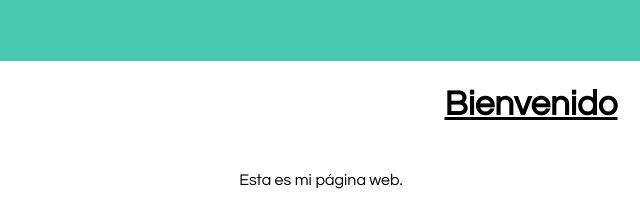
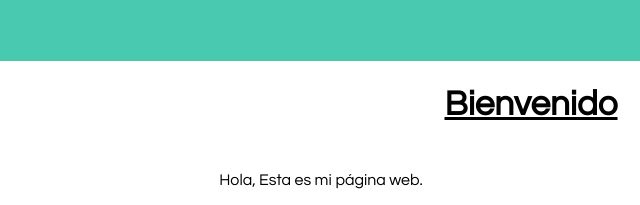
Before and after one commit to gperez2018345/in5bm_sitioweb_kinal, a plain HTML site: page index.html in a window 1280 px wide. Shown: the top 205 px of the page, 109-749 px from the left. Drawn offline with Linux system fonts and the light colour scheme.

Commit message:
Actualizando section

```diff
--- a/index.html
+++ b/index.html
@@ -19,7 +19,7 @@
         <p> </p>
         <p> </p>
         <p> </p>
-        <p> Esta es mi página web. </p>
+        <p>Hola, Esta es mi página web. </p>
         <p> </p>
     </section>
 
```
